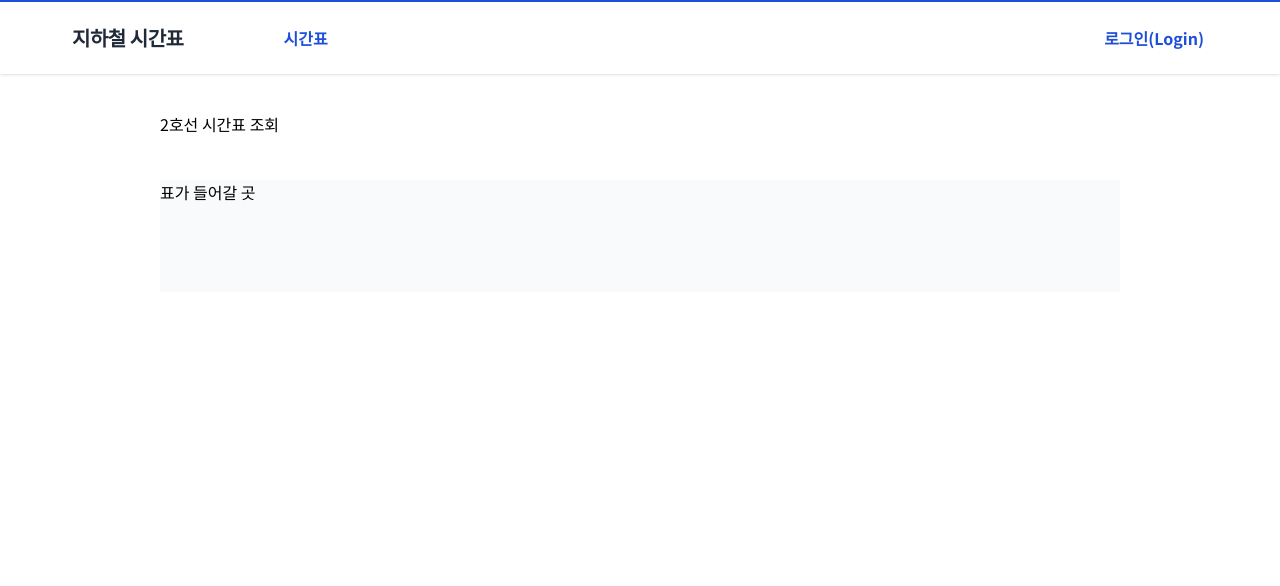
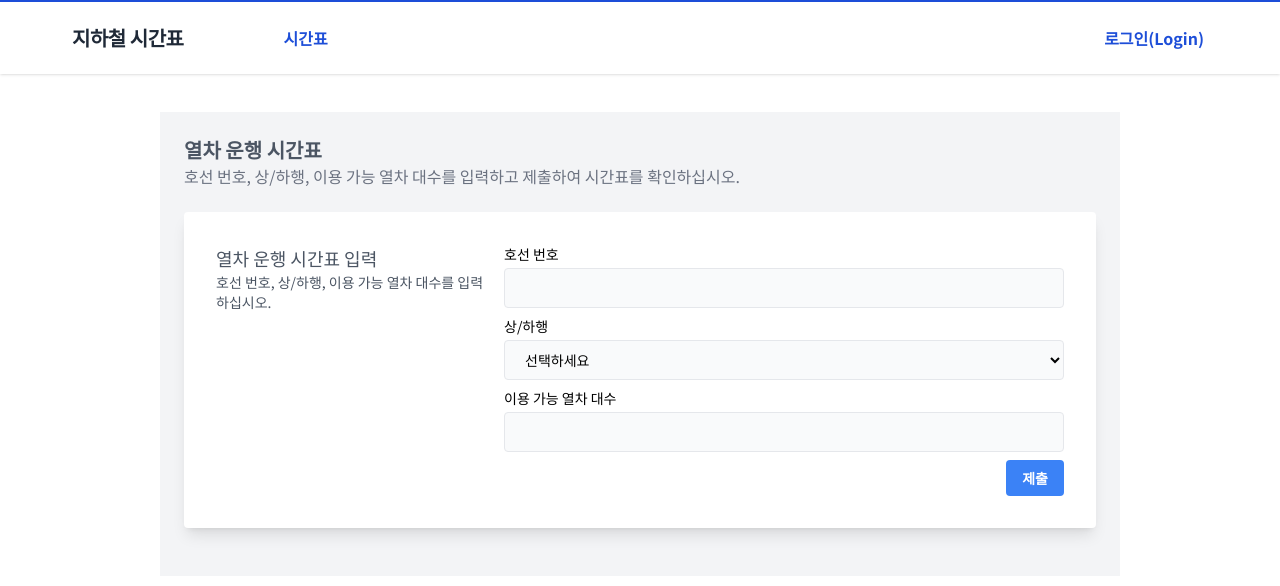
Before and after one commit to SubwayScheduler/FE, a React (Vite) app: page /timetable in a window 1280 px wide. Shown: the top 586 px of the page. Built offline with nearby package versions, Linux system fonts and the light colour scheme.

Commit message:
Design: Timetable service added

```diff
--- a/src/components/Header/Header.jsx
+++ b/src/components/Header/Header.jsx
@@ -58,16 +58,10 @@ const Header = () => {
           {token && (
             <>
               <Link
-                to="/admin"
+                to="/admin-crud"
                 className="block mt-4 lg:inline-block lg:mt-0 hover:text-white px-4 py-2 rounded hover:bg-blue-700 mr-2"
               >
                 관리자
-              </Link>
-              <Link
-                to="/admin-crud"
-                className="block mt-4 lg:inline-block lg:mt-0 hover:text-white px-4 py-2 rounded hover:bg-blue-700 mr-2"
-              >
-                관리자 CRUD
               </Link>
             </>
           )}
--- a/src/components/MotormanSearch/MotormanSearch.jsx
+++ b/src/components/MotormanSearch/MotormanSearch.jsx
@@ -18,10 +18,24 @@ const MotormanSearch = () => {
   const handleSubmit = (e) => {
     e.preventDefault();
 
-    // Simulated response data from the server
+    // Simulated response data from the server including motormanName, motormanId, and trainId
     const mockData = [
-      { motormanName: "name example", motormanId: "motorman1" },
-      { motormanName: "another name", motormanId: "motorman2" },
+      { motormanName: "John Doe", motormanId: "motorman1", trainId: "train1" },
+      {
+        motormanName: "Jane Smith",
+        motormanId: "motorman2",
+        trainId: "train2",
+      },
+      {
+        motormanName: "Bob Johnson",
+        motormanId: "motorman3",
+        trainId: "train3",
+      },
+      {
+        motormanName: "Bob Johnson",
+        motormanId: "motorman3",
+        trainId: "train2",
+      },
     ];
 
     // Filter data based on the input motormanName (case insensitive search)
@@ -91,10 +105,15 @@ const MotormanSearch = () => {
                 {motormans.map((motorman) => (
                   <li key={motorman.motormanId} className="mb-4">
                     <div className="flex justify-between">
-                      <p className="font-medium text-gray-700">
-                        {motorman.motormanName}
+                      <div>
+                        <p className="font-medium text-gray-700">
+                          {motorman.motormanName}
+                        </p>
+                        <p className="text-gray-500">{motorman.motormanId}</p>
+                      </div>
+                      <p className="text-gray-500">
+                        운전 열차 ID: {motorman.trainId}
                       </p>
-                      <p className="text-gray-500">{motorman.motormanId}</p>
                     </div>
                   </li>
                 ))}
--- a/src/components/StationSearch/StationSearch.jsx
+++ b/src/components/StationSearch/StationSearch.jsx
@@ -18,11 +18,26 @@ const StationSearch = () => {
   const handleSubmit = (e) => {
     e.preventDefault();
 
-    // Simulated response data from the server
+    // Simulated response data from the server, including stationName, stationId, bound_to, and line number
     const mockData = [
-      { stationNumber: "001", stationName: "Station A" },
-      { stationNumber: "002", stationName: "Station B" },
-      { stationNumber: "003", stationName: "Station C" },
+      {
+        stationNumber: "001",
+        stationName: "Station A",
+        bound_to: "Upbound",
+        lineNumber: "Line 1",
+      },
+      {
+        stationNumber: "002",
+        stationName: "Station B",
+        bound_to: "Downbound",
+        lineNumber: "Line 2",
+      },
+      {
+        stationNumber: "003",
+        stationName: "Station C",
+        bound_to: "Upbound",
+        lineNumber: "Line 3",
+      },
     ];
 
     // Filter data based on the input stationName (case insensitive search)
@@ -39,9 +54,9 @@ const StationSearch = () => {
     <div className="min-h-20 p-6 bg-gray-100 flex items-center justify-center">
       <div className="container max-w-screen-lg mx-auto">
         <div>
-          <h2 className="font-semibold text-xl text-gray-600">역번호 검색</h2>
+          <h2 className="font-semibold text-xl text-gray-600">역 번호 검색</h2>
           <p className="text-gray-500 mb-6">
-            역 이름으로 역번호, 상/하행, 호선을 검색합니다.
+            역 이름으로 역 번호, 상/하행, 호선 번호를 검색합니다.
           </p>
 
           <div className="bg-white rounded shadow-lg p-4 px-4 md:p-8 mb-6">
@@ -86,18 +101,32 @@ const StationSearch = () => {
               <h3 className="text-xl font-medium text-gray-600">
                 Search Results
               </h3>
-              <ul className="mt-4">
-                {stations.map((station) => (
-                  <li key={station.stationNumber} className="mb-4">
-                    <div className="flex justify-between">
-                      <p className="font-medium text-gray-700">
+              <table className="min-w-full table-auto border-collapse mt-4">
+                <thead>
+                  <tr>
+                    <th className="border-b px-4 py-2 text-left">역 번호</th>
+                    <th className="border-b px-4 py-2 text-left">역 이름</th>
+                    <th className="border-b px-4 py-2 text-left">상/하행</th>
+                    <th className="border-b px-4 py-2 text-left">호선 번호</th>
+                  </tr>
+                </thead>
+                <tbody>
+                  {stations.map((station) => (
+                    <tr key={station.stationNumber}>
+                      <td className="border-b px-4 py-2">
+                        {station.stationNumber}
+                      </td>
+                      <td className="border-b px-4 py-2">
                         {station.stationName}
-                      </p>
-                      <p className="text-gray-500">{station.stationNumber}</p>
-                    </div>
-                  </li>
-                ))}
-              </ul>
+                      </td>
+                      <td className="border-b px-4 py-2">{station.bound_to}</td>
+                      <td className="border-b px-4 py-2">
+                        {station.lineNumber}
+                      </td>
+                    </tr>
+                  ))}
+                </tbody>
+              </table>
             </div>
           )}
         </div>
--- /dev/null
+++ b/src/components/TimetableForm/TimetableForm.jsx
@@ -0,0 +1,150 @@
+import { useState } from "react";
+
+const TimetableForm = () => {
+  const [formData, setFormData] = useState({
+    lineNumber: "",
+    direction: "",
+    availableTrains: "",
+  });
+
+  const [timetableData, setTimetableData] = useState([]);
+
+  const handleChange = (e) => {
+    const { name, value } = e.target;
+    setFormData((prevData) => ({
+      ...prevData,
+      [name]: value,
+    }));
+  };
+
+  const handleSubmit = (e) => {
+    e.preventDefault();
+
+    // Simulate mock data from the server
+    const mockData = [
+      { lineNumber: "Line 1", direction: "Upbound", availableTrains: 5 },
+      { lineNumber: "Line 2", direction: "Downbound", availableTrains: 3 },
+      { lineNumber: "Line 3", direction: "Upbound", availableTrains: 6 },
+    ];
+
+    // Set mock data as the timetable data
+    setTimetableData(mockData);
+  };
+
+  return (
+    <div className="min-h-20 p-6 bg-gray-100 flex items-center justify-center">
+      <div className="container max-w-screen-lg mx-auto">
+        <div>
+          <h2 className="font-semibold text-xl text-gray-600">
+            열차 운행 시간표
+          </h2>
+          <p className="text-gray-500 mb-6">
+            호선 번호, 상/하행, 이용 가능 열차 대수를 입력하고 제출하여 시간표를
+            확인하십시오.
+          </p>
+
+          <div className="bg-white rounded shadow-lg p-4 px-4 md:p-8 mb-6">
+            <div className="grid gap-4 gap-y-2 text-sm grid-cols-1 lg:grid-cols-3">
+              <div className="text-gray-600">
+                <p className="font-medium text-lg">열차 운행 시간표 입력</p>
+                <p>호선 번호, 상/하행, 이용 가능 열차 대수를 입력하십시오.</p>
+              </div>
+
+              <div className="lg:col-span-2">
+                <div className="grid gap-4 gap-y-2 text-sm grid-cols-1 md:grid-cols-2">
+                  {/* Line Number Field */}
+                  <div className="md:col-span-2">
+                    <label htmlFor="lineNumber">호선 번호</label>
+                    <input
+                      type="text"
+                      name="lineNumber"
+                      id="lineNumber"
+                      className="h-10 border mt-1 rounded px-4 w-full bg-gray-50"
+                      value={formData.lineNumber}
+                      onChange={handleChange}
+                    />
+                  </div>
+
+                  {/* Direction Field (Upbound/Downbound) */}
+                  <div className="md:col-span-2">
+                    <label htmlFor="direction">상/하행</label>
+                    <select
+                      name="direction"
+                      id="direction"
+                      className="h-10 border mt-1 rounded px-4 w-full bg-gray-50"
+                      value={formData.direction}
+                      onChange={handleChange}
+                    >
+                      <option value="">선택하세요</option>
+                      <option value="Upbound">상행</option>
+                      <option value="Downbound">하행</option>
+                    </select>
+                  </div>
+
+                  {/* Available Trains Field */}
+                  <div className="md:col-span-2">
+                    <label htmlFor="availableTrains">이용 가능 열차 대수</label>
+                    <input
+                      type="number"
+                      name="availableTrains"
+                      id="availableTrains"
+                      className="h-10 border mt-1 rounded px-4 w-full bg-gray-50"
+                      value={formData.availableTrains}
+                      onChange={handleChange}
+                    />
+                  </div>
+
+                  {/* Submit Button */}
+                  <div className="md:col-span-2 text-right">
+                    <div className="inline-flex items-end">
+                      <button
+                        type="submit"
+                        className="bg-blue-500 hover:bg-blue-700 text-white font-bold py-2 px-4 rounded"
+                        onClick={handleSubmit}
+                      >
+                        제출
+                      </button>
+                    </div>
+                  </div>
+                </div>
+              </div>
+            </div>
+          </div>
+
+          {/* Display Timetable Table */}
+          {timetableData.length > 0 && (
+            <div className="bg-white rounded shadow-lg p-4 md:p-8">
+              <h3 className="text-xl font-medium text-gray-600 mb-4">
+                열차 운행 시간표
+              </h3>
+              <table className="min-w-full table-auto border-collapse">
+                {/* <thead>
+                  <tr>
+                    <th className="border-b px-4 py-2 text-left">호선 번호</th>
+                    <th className="border-b px-4 py-2 text-left">상/하행</th>
+                    <th className="border-b px-4 py-2 text-left">
+                      이용 가능 열차 대수
+                    </th>
+                  </tr>
+                </thead> */}
+                <tbody>
+                  {timetableData.map((data, index) => (
+                    <tr key={index}>
+                      <td className="border-b px-4 py-2">{data.lineNumber}</td>
+                      <td className="border-b px-4 py-2">{data.direction}</td>
+                      <td className="border-b px-4 py-2">
+                        {data.availableTrains}
+                      </td>
+                    </tr>
+                  ))}
+                </tbody>
+              </table>
+            </div>
+          )}
+        </div>
+      </div>
+    </div>
+  );
+};
+
+export default TimetableForm;
--- a/src/pages/Timetable/Timetable.jsx
+++ b/src/pages/Timetable/Timetable.jsx
@@ -1,8 +1,9 @@
+import TimetableForm from "../../components/TimetableForm/TimetableForm";
+
 export default function Timetable() {
   return (
-    <section className="mt-28 mx-auto w-9/12">
-      <div>2호선 시간표 조회</div>
-      <div className="mt-11 w-full bg-gray-50 min-h-28">표가 들어갈 곳</div>
+    <section className="py-28 mx-auto w-9/12">
+      <TimetableForm />
     </section>
   );
 }
```
